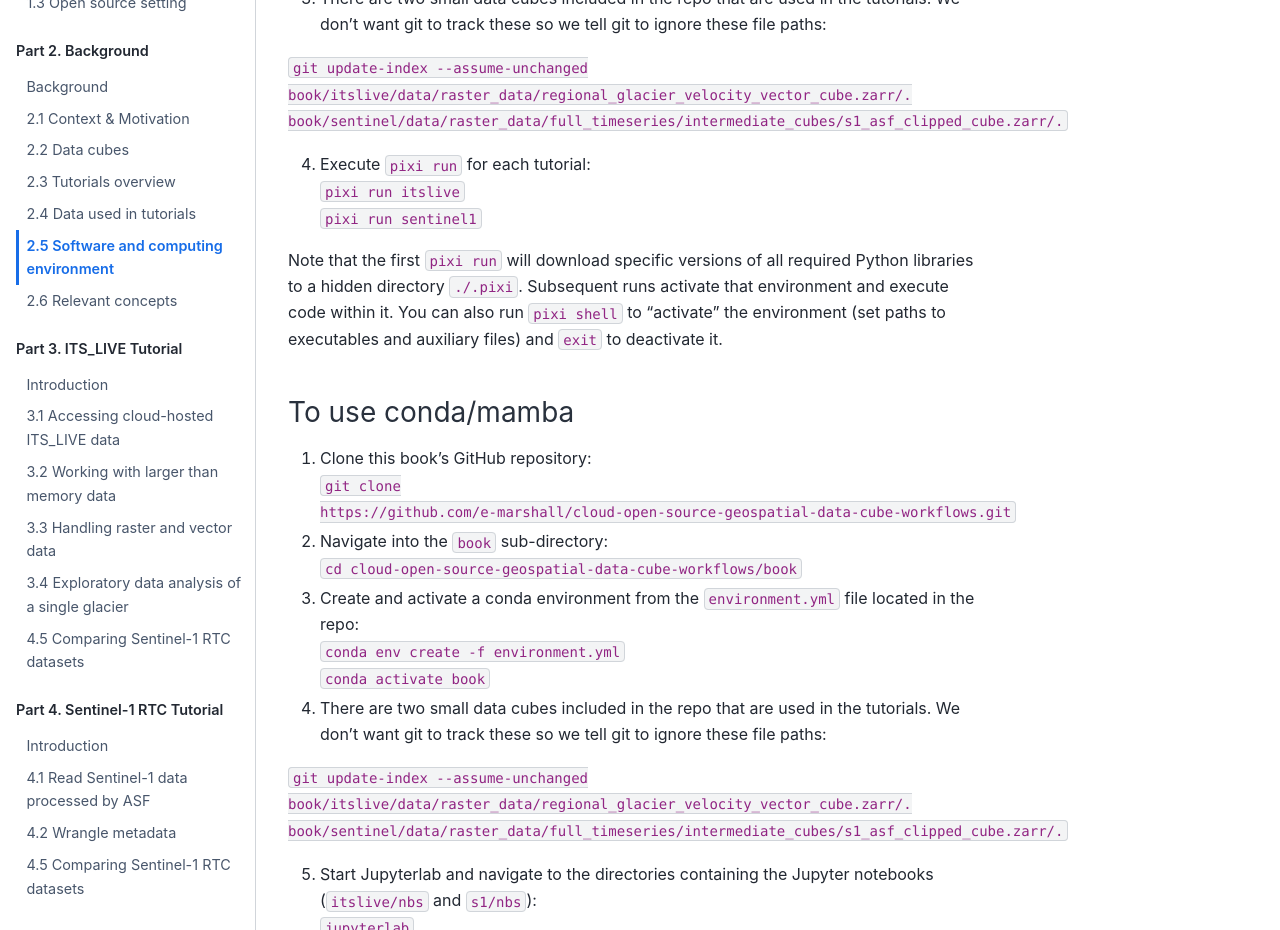
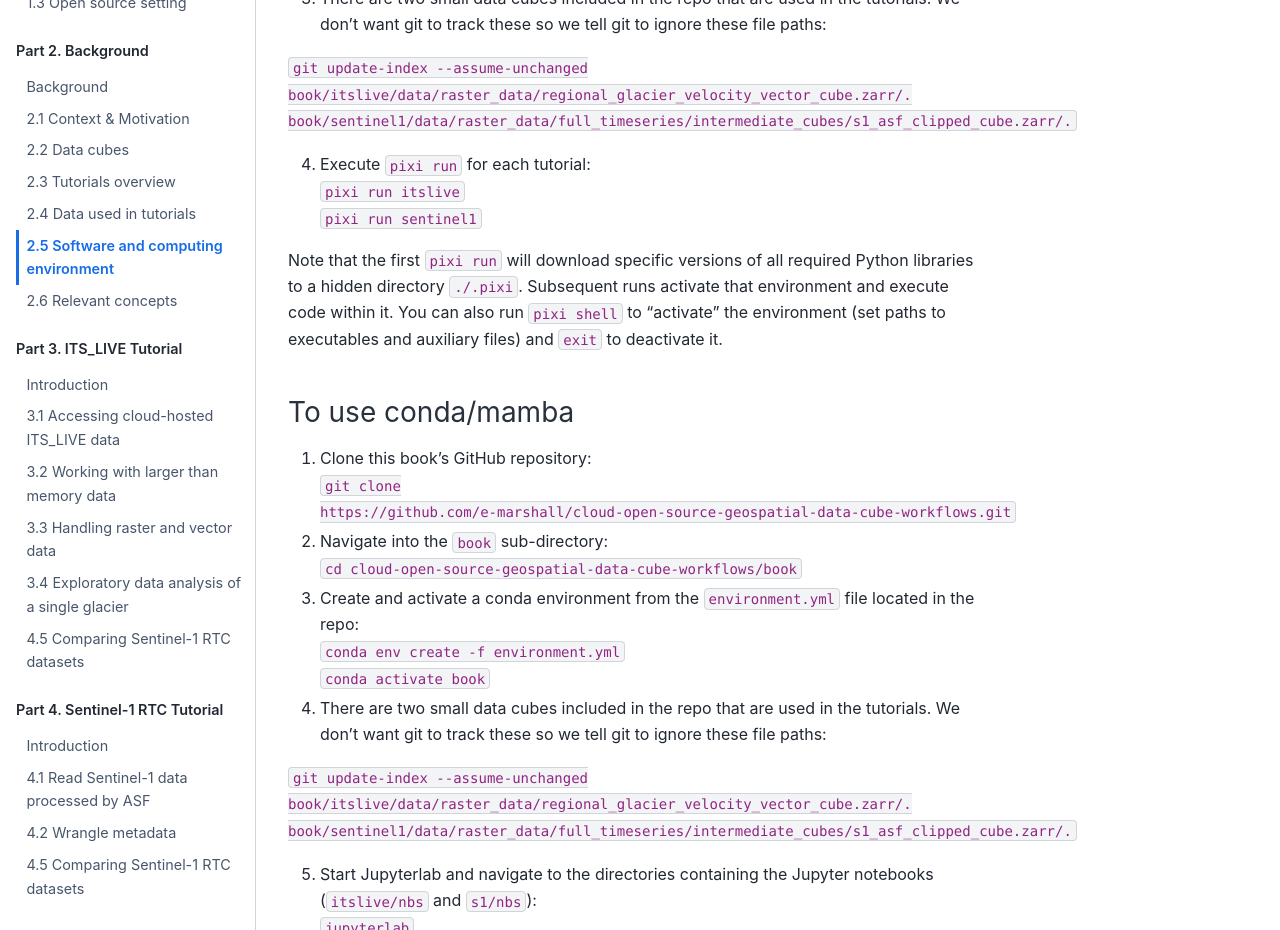
Before and after one commit to e-marshall/tutorials, a Jupyter Book: the page built from book/background/5_software.md, in a window 1280 px wide and 1400 px high, scrolled down 612 px. Shown: the part 147-1077 px from the top of the window. Built offline with Jupyter Book 1.0.4 settings and Sphinx 7.4.7 and the Sphinx Book theme 1.1.4, drawn with Linux system fonts in a browser that asks for light colours; pages that are not in the unit, such as notebooks, are missing from menus.

Commit message:
remove unnecessary cell, typo

````diff
--- a/book/background/5_software.md
+++ b/book/background/5_software.md
@@ -15,7 +15,7 @@
 
 3. There are two small data cubes included in the repo that are used in the tutorials. We don't want git to track these so we tell git to ignore these file paths:
 
-```git update-index --assume-unchanged book/itslive/data/raster_data/regional_glacier_velocity_vector_cube.zarr/. book/sentinel/data/raster_data/full_timeseries/intermediate_cubes/s1_asf_clipped_cube.zarr/.```
+```git update-index --assume-unchanged book/itslive/data/raster_data/regional_glacier_velocity_vector_cube.zarr/. book/sentinel1/data/raster_data/full_timeseries/intermediate_cubes/s1_asf_clipped_cube.zarr/.```
 
 4. Execute `pixi run` for each tutorial:
 ```pixi run itslive```
@@ -37,7 +37,7 @@
 
 4. There are two small data cubes included in the repo that are used in the tutorials. We don't want git to track these so we tell git to ignore these file paths:
 
-```git update-index --assume-unchanged book/itslive/data/raster_data/regional_glacier_velocity_vector_cube.zarr/. book/sentinel/data/raster_data/full_timeseries/intermediate_cubes/s1_asf_clipped_cube.zarr/.```
+```git update-index --assume-unchanged book/itslive/data/raster_data/regional_glacier_velocity_vector_cube.zarr/. book/sentinel1/data/raster_data/full_timeseries/intermediate_cubes/s1_asf_clipped_cube.zarr/.```
 
 5. Start Jupyterlab and navigate to the directories containing the Jupyter notebooks (`itslive/nbs` and `s1/nbs`):
 ```jupyterlab```
````
Also changed, not shown: book/itslive/nbs/5_exploratory_data_analysis_group.ipynb.
